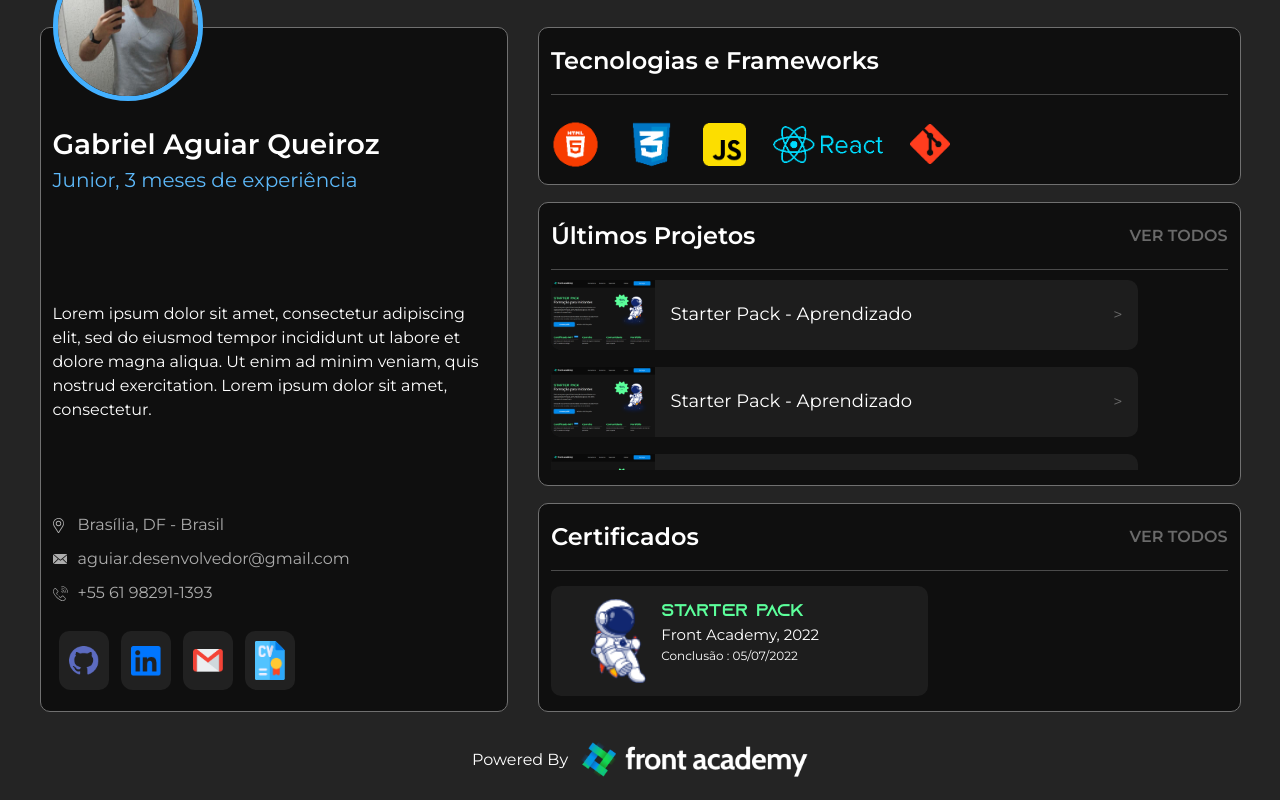
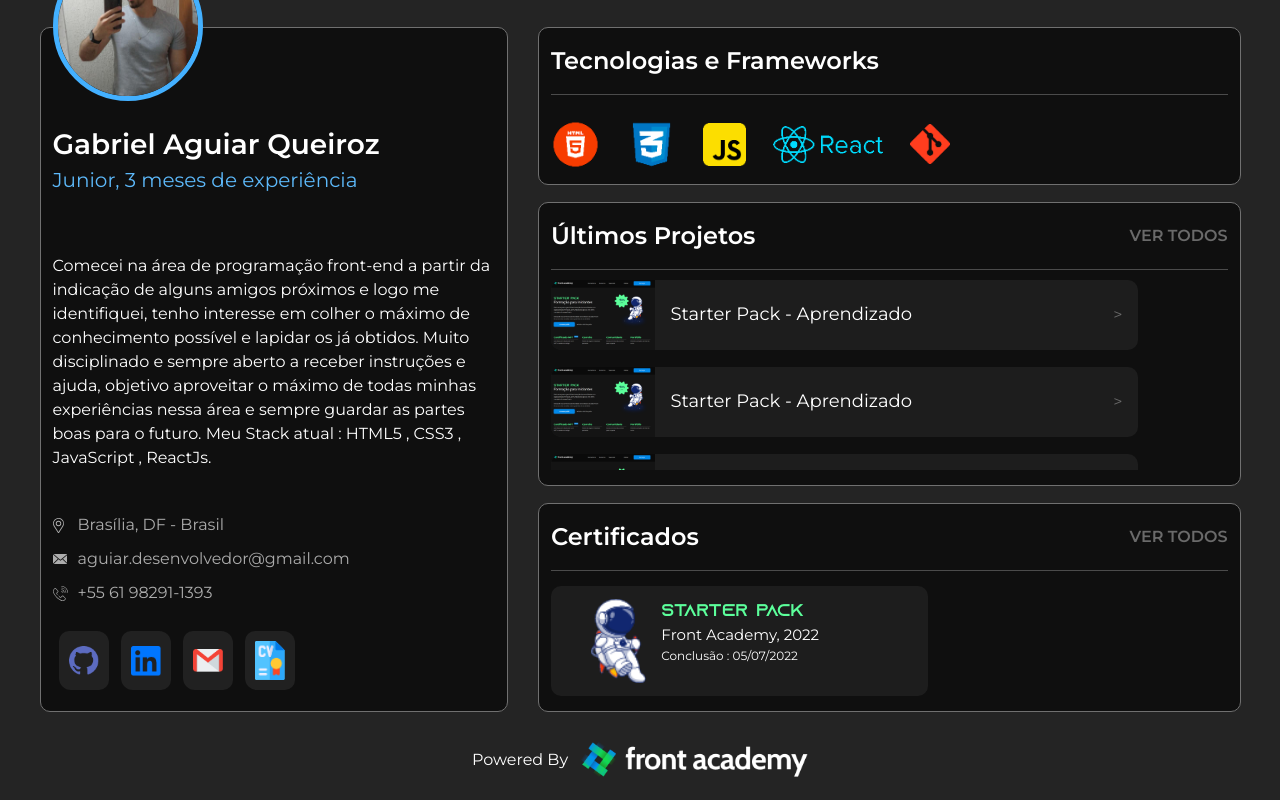
Before and after one commit to Bielzera28/StarterPack, a React (Create React App) app: page / in a window 1280 px wide. Built offline with nearby package versions, Linux system fonts and the light colour scheme; a web font is replaced by a local one.

Commit message:
Atualizar Informações

```diff
--- a/src/Pages/Home/LastProjects/index.js
+++ b/src/Pages/Home/LastProjects/index.js
@@ -37,7 +37,6 @@ function LastProjects() {
               link="https://www.frontacademy.com.br/starter-pack/"
               title="Starter Pack - Aprendizado"
             />
-
           </div>
         </div>
       </div>
--- a/src/Pages/Home/UserProfile/index.js
+++ b/src/Pages/Home/UserProfile/index.js
@@ -29,10 +29,9 @@ export default function UserProfile() {
 
         <p>
           <Text>
-            Lorem ipsum dolor sit amet, consectetur adipiscing elit, sed do
-            eiusmod tempor incididunt ut labore et dolore magna aliqua. Ut enim
-            ad minim veniam, quis nostrud exercitation. Lorem ipsum dolor sit
-            amet, consectetur.
+           Comecei na área de programação front-end a partir da indicação de alguns amigos próximos e logo me identifiquei, tenho interesse em colher o máximo de conhecimento possível e lapidar os já obtidos.
+           Muito disciplinado e sempre aberto a receber instruções e ajuda, objetivo aproveitar o máximo de todas minhas experiências nessa área e sempre guardar as partes boas para o futuro.
+           Meu Stack atual : HTML5 , CSS3 , JavaScript , ReactJs.
           </Text>
         </p>
 
```
